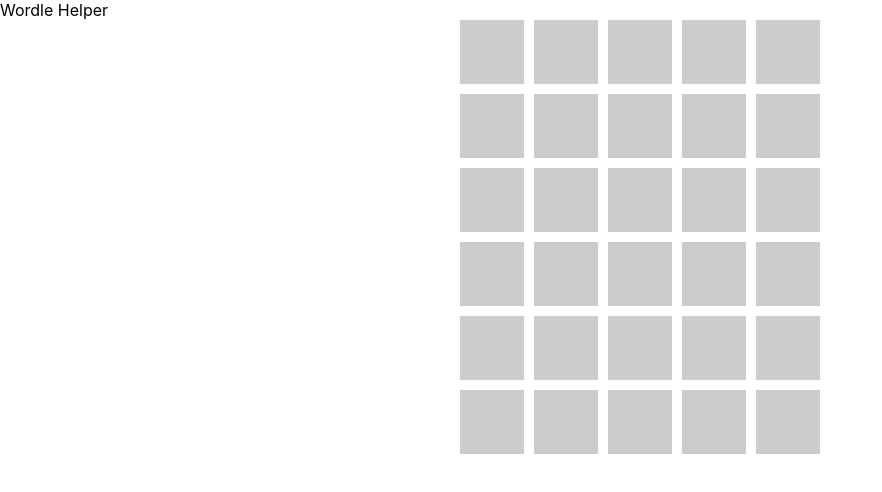
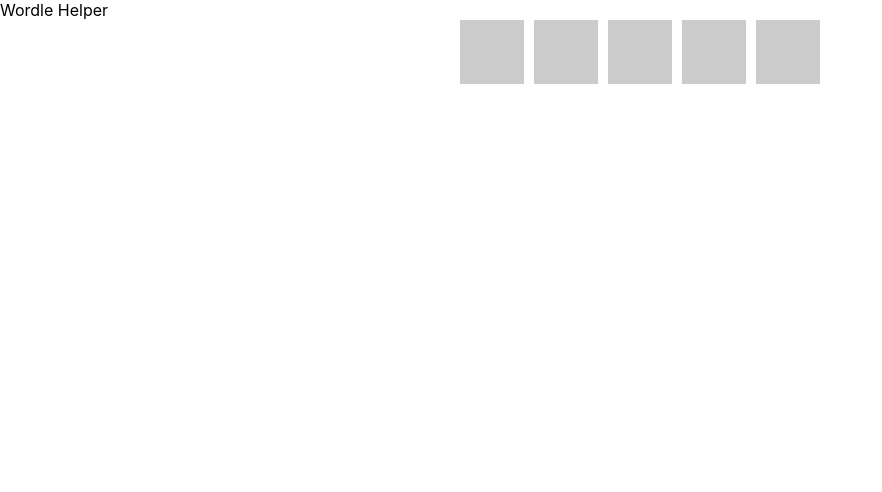
Before and after one commit to eternalthinker/wordle-helper-web, a React (Create React App) app: page / in a window 1280 px wide. Shown: the top 492 px of the page, without its empty margins (0-882 px from the left). Built offline with nearby package versions, Linux system fonts and the light colour scheme.

Commit message:
added stuff

```diff
--- a/src/reducer/root_reducer.ts
+++ b/src/reducer/root_reducer.ts
@@ -1,14 +1,24 @@
-type LetterStatus = "correct" | "misplaced" | "absent";
+type LetterStatus = "correct" | "misplaced" | "absent" | "input";
 
 export type Letter = {
   letter?: string;
   status: LetterStatus;
 };
 
-export type Word = [Letter, Letter, Letter, Letter, Letter];
+export type Word = Letter[];
+
+export type WordLineStatus = "completed" | "input";
+
+export type WordLine = {
+  word: Word;
+  status: WordLineStatus;
+};
 
 export type RootState = {
-  words: [Word, Word, Word, Word, Word, Word];
+  wordle: {
+    wordLines: WordLine[];
+    currentInputLine: number;
+  };
   constraints: {
     excludedLetters: [];
     includedLetters: [];
@@ -16,8 +26,8 @@ export type RootState = {
     letterCounts: [];
   };
   suggestedWords: {
-    allWords: [];
-    displayedWords: [];
+    allWords: string[];
+    displayedWords: string[];
   };
 };
 
@@ -41,17 +51,16 @@ export const rootReducer = (state: RootState, action: Action) => {
   }
 };
 
-const initLetter: Letter = { letter: "", status: "absent" };
-const initWord: Word = [
-  initLetter,
-  initLetter,
-  initLetter,
-  initLetter,
-  initLetter,
-];
+const initWord: WordLine = {
+  word: new Array(5).fill({ letter: undefined, status: "input" }),
+  status: "input",
+};
 
 export const initialState: RootState = {
-  words: [initWord, initWord, initWord, initWord, initWord, initWord],
+  wordle: {
+    wordLines: [initWord],
+    currentInputLine: 0,
+  },
   constraints: {
     excludedLetters: [],
     includedLetters: [],
--- a/src/tile/tile.tsx
+++ b/src/tile/tile.tsx
@@ -2,6 +2,10 @@ import React from "react";
 import { Letter } from "../reducer/root_reducer";
 import styles from "./tile.module.css";
 
-export const Tile = React.memo(({ letter }: { letter: Letter }) => {
-  return <div className={styles.tile}>{letter.letter}</div>;
-});
+export const Tile = React.memo(
+  ({ letter, row, col }: { letter: Letter; row: number; col: number }) => {
+    const onStatusChanged = React.useCallback(() => {}, []);
+
+    return <div className={styles.tile}>{letter.letter}</div>;
+  }
+);
--- a/src/word_tile_grid/word_tile_grid.tsx
+++ b/src/word_tile_grid/word_tile_grid.tsx
@@ -2,27 +2,29 @@ import React from "react";
 import styles from "./word_tile_grid.module.css";
 import { RootContext } from "../context/root_context";
 import { Tile } from "../tile/tile";
-import { Word } from "../reducer/root_reducer";
+import { WordLine } from "../reducer/root_reducer";
 
-const WordLine = React.memo(({ word }: { word: Word }) => {
+const WordTileLine = React.memo(
+  ({ wordLine, lineIndex }: { wordLine: WordLine; lineIndex: number }) => {
+    return (
+      <div className={styles.wordLine}>
+        {wordLine.word.map((letter, i) => (
+          <Tile letter={letter} row={lineIndex} col={i} />
+        ))}
+      </div>
+    );
+  }
+);
+
+export const WordTileGrid = React.memo(() => {
+  const { state } = React.useContext(RootContext);
+  const { wordle } = state;
+
   return (
-    <div className={styles.wordLine}>
-      {word.map((letter) => (
-        <Tile letter={letter} />
+    <div className={styles.wordGrid}>
+      {wordle.wordLines.map((wordLine, i) => (
+        <WordTileLine wordLine={wordLine} lineIndex={i} />
       ))}
     </div>
   );
 });
-
-export const WordTileGrid = React.memo(() => {
-  const { state } = React.useContext(RootContext);
-  const { words } = state;
-
-  return (
-    <div className={styles.wordGrid}>
-      {words.map((word) => (
-        <WordLine word={word} />
-      ))}
-    </div>
-  );
-});
```
